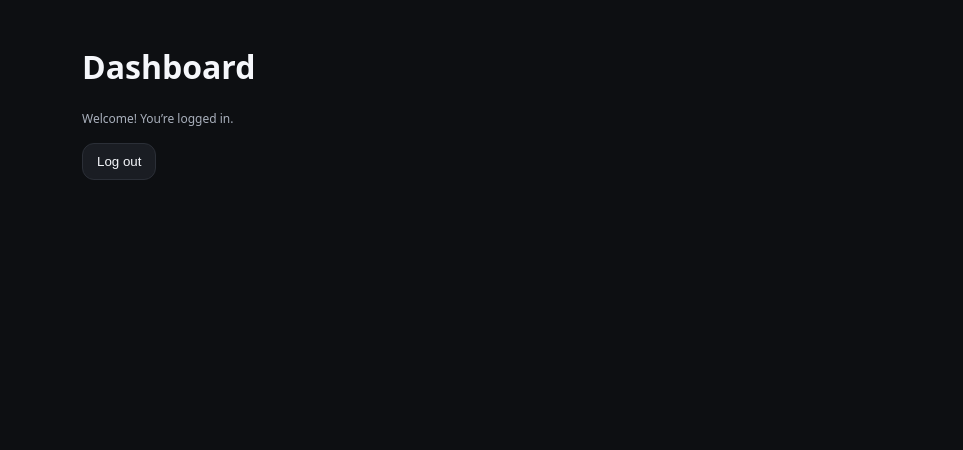
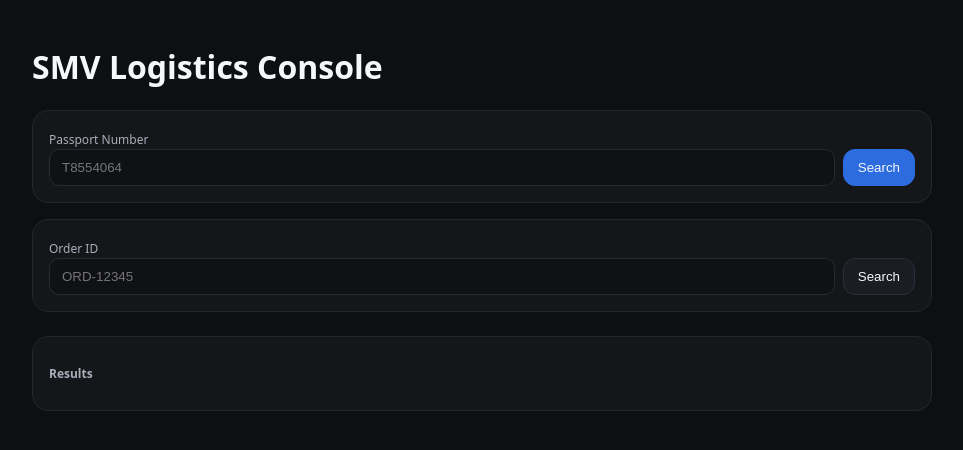
Before and after one commit to rohitvarshney-web/logistics-PWA, a Next.js app: page /dashboard in a window 1280 px wide. Shown: the top 450 px of the page, without its empty margins (158-1121 px from the left). Built offline with nearby package versions, Linux system fonts and the light colour scheme.

Commit message:
Update page.tsx

```diff
--- a/app/dashboard/page.tsx
+++ b/app/dashboard/page.tsx
@@ -1,12 +1,96 @@
-// app/dashboard/page.tsx
+'use client';
+import { useState } from 'react';
+
 export default function DashboardPage() {
+  const [passport, setPassport] = useState('');
+  const [orderId, setOrderId] = useState('');
+  const [loading, setLoading] = useState<'passport' | 'order' | null>(null);
+  const [error, setError] = useState<string | null>(null);
+  const [result, setResult] = useState<any>(null);
+
+  async function searchByPassport() {
+    setLoading('passport'); setError(null); setResult(null);
+    const r = await fetch('/api/smv/search-passport', {
+      method: 'POST',
+      headers: { 'Content-Type': 'application/json' },
+      body: JSON.stringify({ passport }),
+    });
+    const js = await r.json().catch(() => ({}));
+    if (!r.ok) {
+      setError(js.error || js?.upstreamBody?.message || 'Search failed');
+      setResult(js); // keep for debugging
+    } else {
+      setResult(js);
+    }
+    setLoading(null);
+  }
+
+  async function searchByOrder() {
+    setLoading('order'); setError(null); setResult(null);
+    const r = await fetch('/api/smv/search-order', {
+      method: 'POST',
+      headers: { 'Content-Type': 'application/json' },
+      body: JSON.stringify({ orderId }),
+    });
+    const js = await r.json().catch(() => ({}));
+    if (!r.ok) {
+      setError(js.error || js?.upstreamBody?.message || 'Search failed');
+      setResult(js);
+    } else {
+      setResult(js);
+    }
+    setLoading(null);
+  }
+
   return (
-    <main className="container" style={{ maxWidth: 800 }}>
-      <h1>Dashboard</h1>
-      <p className="label">Welcome! You’re logged in.</p>
-      <form action="/api/auth/logout" method="post" style={{ marginTop: 16 }}>
-        <button className="btn">Log out</button>
-      </form>
+    <main className="container" style={{ maxWidth: 900 }}>
+      <h1>SMV Logistics Console</h1>
+
+      {/* Passport search */}
+      <div className="card" style={{ marginTop: 16 }}>
+        <label className="label">Passport Number</label>
+        <div style={{ display:'flex', gap: 8 }}>
+          <input
+            className="input"
+            value={passport}
+            onChange={(e) => setPassport(e.target.value)}
+            placeholder="T8554064"
+          />
+          <button className="btn primary" onClick={searchByPassport} disabled={!passport || loading==='passport'}>
+            {loading === 'passport' ? 'Searching…' : 'Search'}
+          </button>
+        </div>
+      </div>
+
+      {/* Order ID search */}
+      <div className="card" style={{ marginTop: 16 }}>
+        <label className="label">Order ID</label>
+        <div style={{ display:'flex', gap: 8 }}>
+          <input
+            className="input"
+            value={orderId}
+            onChange={(e) => setOrderId(e.target.value)}
+            placeholder="ORD-12345"
+          />
+          <button className="btn" onClick={searchByOrder} disabled={!orderId || loading==='order'}>
+            {loading === 'order' ? 'Searching…' : 'Search'}
+          </button>
+        </div>
+      </div>
+
+      {/* Results */}
+      <div className="card" style={{ marginTop: 24 }}>
+        <h3 className="label">Results</h3>
+        {error && <p className="label" style={{ color:'#fca5a5' }}>{error}</p>}
+        {result && (
+          <details open style={{ marginTop: 12 }}>
+            <summary className="label">Raw</summary>
+            <pre style={{ whiteSpace:'pre-wrap', fontSize:12 }}>
+              {JSON.stringify(result, null, 2)}
+            </pre>
+          </details>
+        )}
+      </div>
     </main>
   );
 }
```
